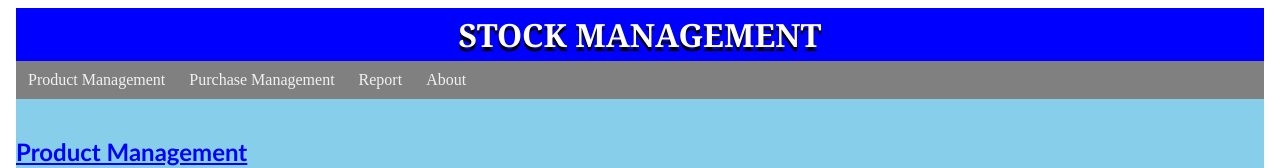
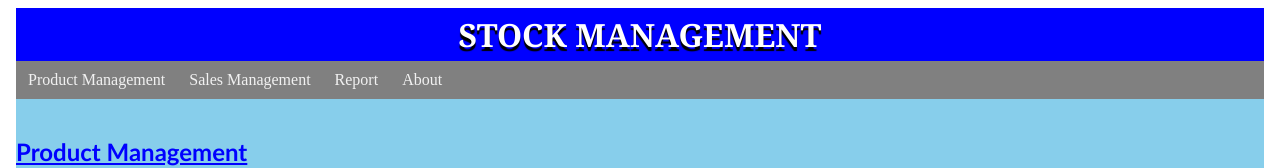
Before and after one commit to Mohammed0812/Stock-Management-Angular, an Angular app: page / in a window 1280 px wide. Shown: the top 168 px of the page. Built offline with nearby package versions, Linux system fonts and the light colour scheme.

Commit message:
Update app.component.html

```diff
--- a/src/app/app.component.html
+++ b/src/app/app.component.html
@@ -2,7 +2,7 @@
   <h1>Stock Management</h1>
   <ul id="UL">
     <li id="L"><a href="#">Product Management</a></li>
-    <li id="L"><a href="#">Purchase Management</a></li>
+    <li id="L"><a href="#">Sales Management</a></li>
     <li id="L"><a href="#">Report</a></li>
     <li id="L"><a href="#">About</a></li>
   </ul>
```
